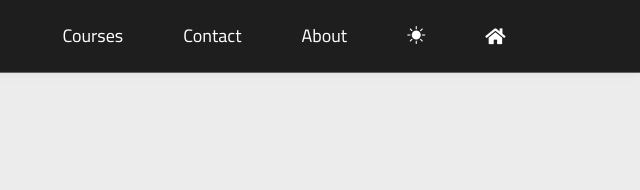
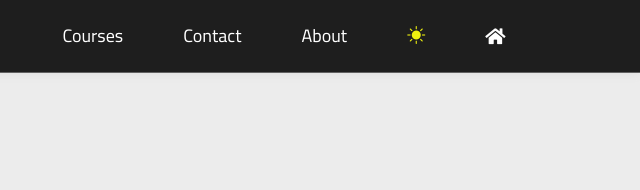
Before and after one commit to Yasser-Bader/Spider-Websit, a plain HTML site: page index.html in a window 1280 px wide. Both pictures are taken after a click on the icon 1056 px from the left and 36 px from the top of the page. Shown: the top 190 px of the page, 640-1280 px from the left. Drawn offline with nearby package versions, Linux system fonts and the light colour scheme.

Commit message:
Update style.css

```diff
--- a/css/style.css
+++ b/css/style.css
@@ -276,13 +276,13 @@ ul {
 .header .mega-menu .links li a i {
   margin-right: 10px;
 }
-/*.header .main-nav  li  .bi-brightness-high-fill,.bi-moon {
-  margin-bottom:3px;
-  font-size: 20px;
+.header .main-nav  li  .bi-brightness-high-fill,.bi-moon {
+  margin-button:5px;
 }
 .header .main-nav  li  .bi-brightness-high-fill{
   color: #eef10f;
-}*/
+  margin-button:5px;
+}
 .fixed-top{
   position:fixed;
   top:0;
```
